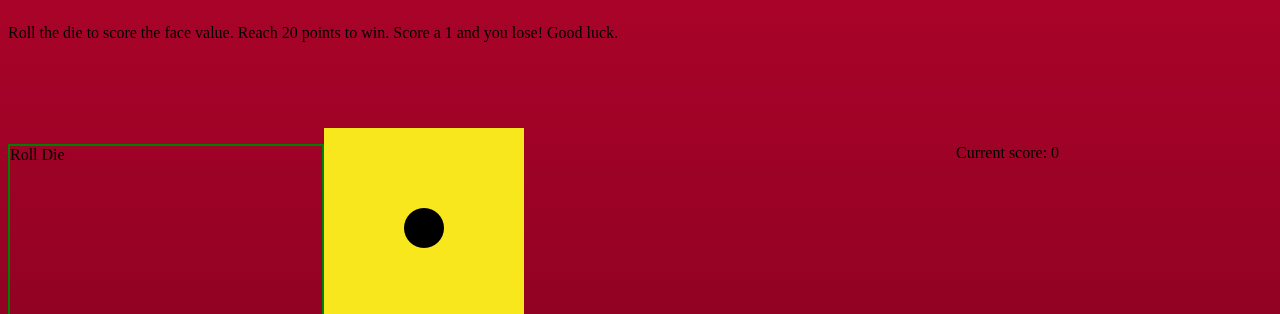
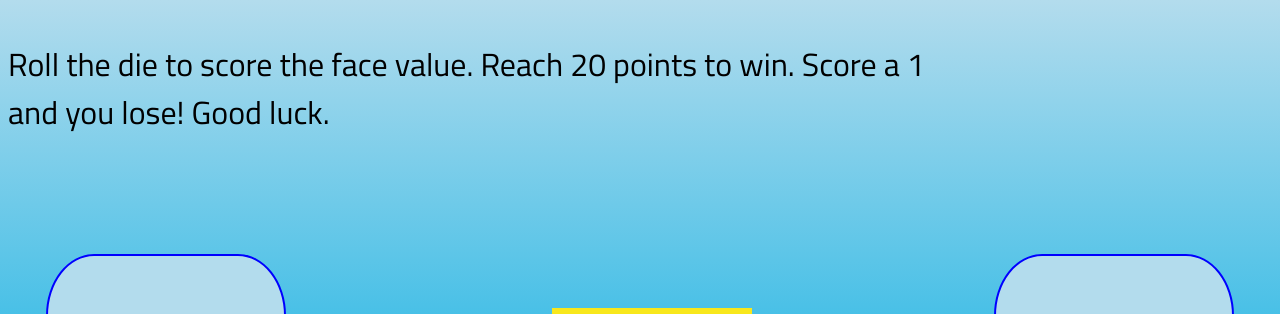
Before and after one commit to Ashley-Bennett/JS-Dice-Game, a plain HTML site: page index.html in a window 1280 px wide. Shown: the top 314 px of the page. Drawn offline with Linux system fonts and the light colour scheme.

Commit message:
Starting CSS

```diff
--- a/index.html
+++ b/index.html
@@ -5,7 +5,8 @@
     <meta name="viewport" content="width=device-width, initial-scale=1.0">
     <meta http-equiv="X-UA-Compatible" content="ie=edge">
     <link rel="stylesheet" href="main.css">
-    <title>Document</title>
+    <link href="https://fonts.googleapis.com/css?family=Roboto+Mono|Titillium+Web" rel="stylesheet">
+    <title>Dice Game</title>
 </head>
 <body>
 
--- a/main.css
+++ b/main.css
@@ -1,5 +1,5 @@
 body{
-    background: linear-gradient(to bottom, #a90329 0%,#8f0222 44%,#6d0019 100%);
+    background: linear-gradient(to bottom, #b3dced 0%,#29b8e5 50%,#bce0ee 100%);
 }
 
 .grid-main{
@@ -15,20 +15,44 @@ body{
 }
 
 #instructions{
-    grid-area: instructions
+    grid-area: instructions;
+    font-family: 'Titillium Web', sans-serif;
+    font-size: 24pt
 }
 
 #die{
+    align-self: center;
+    position: relative;
+    left: 36%;
+    /* margin: 50%; */
+    /* transform: translate(-50% -50%); */
     grid-area: die
 }
 
 
 #roll{
-    /* border-radius: 20%; */
-    border: 2px solid green;
-    grid-area: rollButton
+    background-color: #b3dced;
+    margin: 12%;
+    margin-top: 40%;
+    margin-bottom: 40%;
+    text-align: center;
+    border-radius: 20%;
+    border: 2px solid blue;
+    grid-area: rollButton;
+    font-family: 'Roboto Mono', monospace;
+    font-size: 50pt;
+    padding-top: 20%;
 }
 
 #score {
-    grid-area: score
-}
+    grid-area: score;
+    background-color: #b3dced;
+    margin: 12%;
+    margin-top: 40%;
+    margin-bottom: 40%;
+    text-align: center;
+    border-radius: 20%;
+    border: 2px solid blue;
+    font-family: 'Roboto Mono', monospace;
+    font-size: 38pt;
+    padding-top: 20%;}
```
